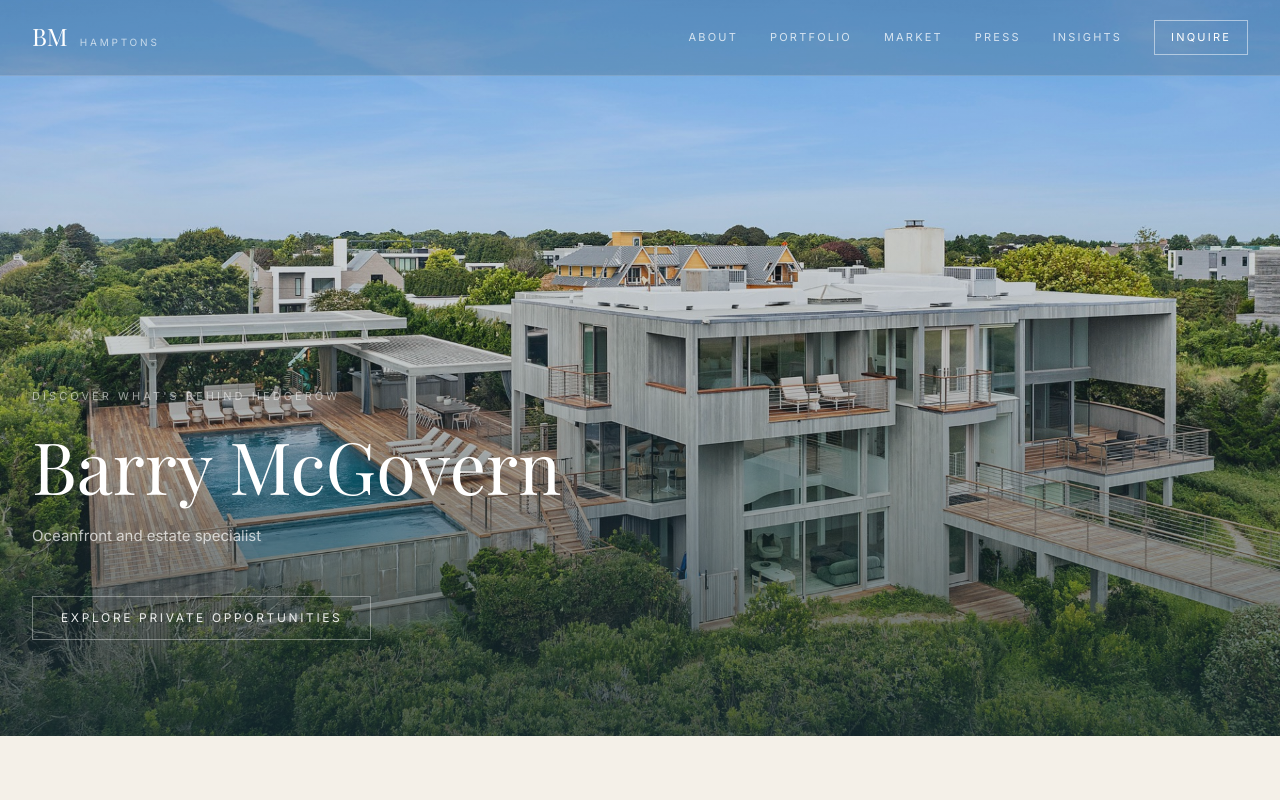
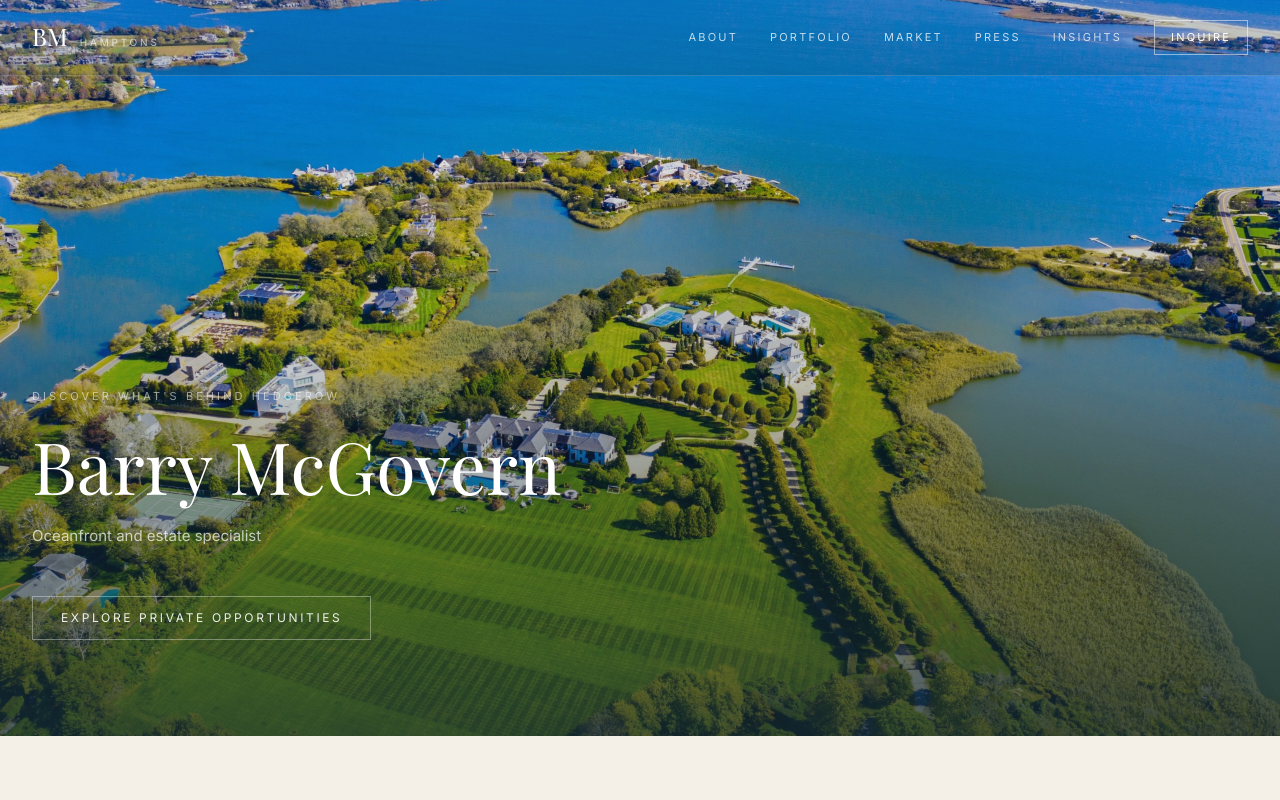
Before and after one commit to barrymcgovernd18/hamptonshomes-ai, a Next.js app in the folder hamptonshomes-ai/: page / in a window 1280 px wide. Shown: the top 800 px of the page. Built offline with nearby package versions, Linux system fonts and the light colour scheme; a web font is replaced by a local one.

Commit message:
feat: hero uses Barry waterfront aerial

```diff
--- a/hamptonshomes-ai/src/app/page.tsx
+++ b/hamptonshomes-ai/src/app/page.tsx
@@ -11,7 +11,7 @@ export default function Home() {
   return (
     <>
       <section className="relative flex min-h-[720px] h-[92svh] max-h-[980px] items-end overflow-hidden bg-ocean-deep">
-        <Image src="/images/67-surfside.jpg" alt="Oceanfront residence on Surfside Drive, Bridgehampton" fill className="object-cover object-center" priority quality={90} sizes="100vw" />
+        <Image src="/images/hero-waterfront.jpg" alt="Waterfront estate compound on the East End" fill className="object-cover object-center" priority quality={90} sizes="100vw" />
         <div className="absolute inset-0 bg-gradient-to-t from-ocean-deep/75 via-ocean-deep/25 to-ocean-deep/5" />
         <div className="relative z-10 mx-auto w-full max-w-7xl px-6 pb-16 md:px-8 md:pb-24">
           <p className="mb-6 text-[11px] uppercase tracking-[0.28em] text-white/55">
```
